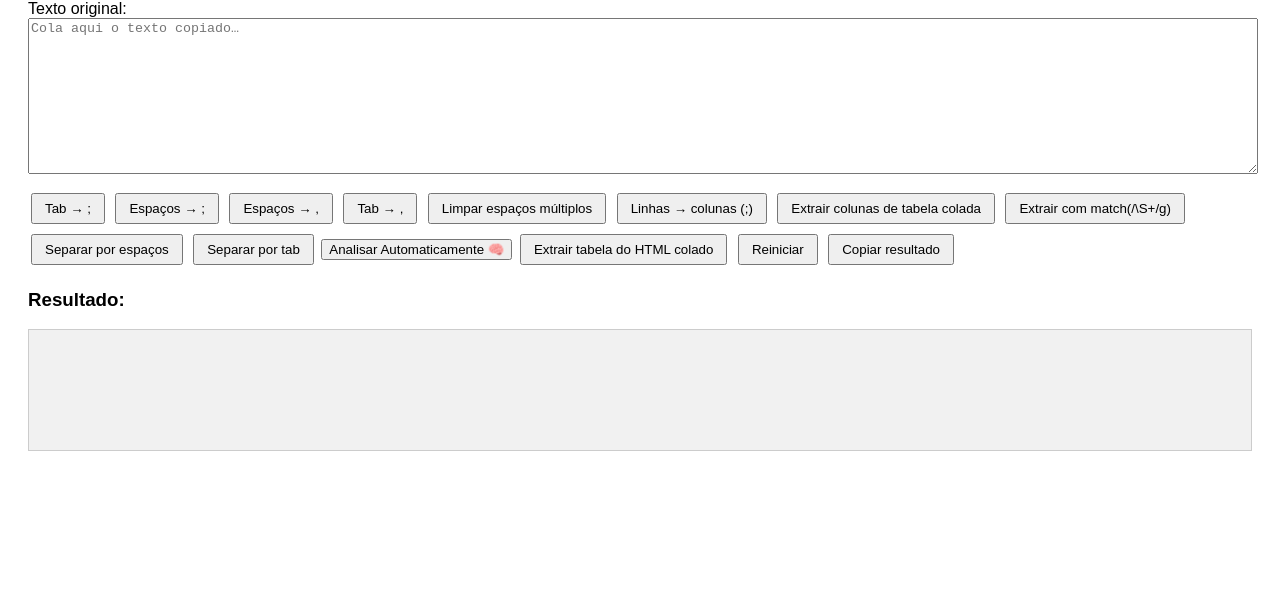
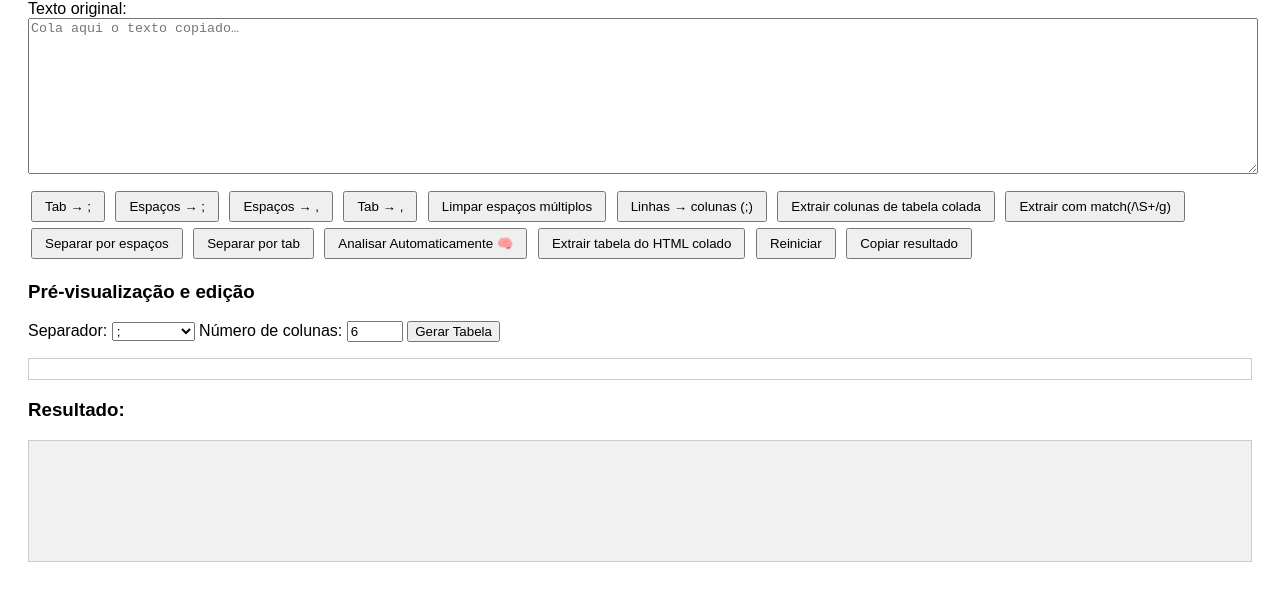
Before and after one commit to pkgit01/text-formater, a plain HTML site: page index.html in a window 1280 px wide. Shown: the part 96-696 px from the top of the page. Drawn offline with Linux system fonts and the light colour scheme.

Commit message:
Update index.html

```diff
--- a/index.html
+++ b/index.html
@@ -4,6 +4,27 @@
   <meta charset="UTF-8">
   <title>Formatador de Texto</title>
   <link rel="stylesheet" href="styles/style.css">
+  <style>
+    textarea {
+      width: 100%;
+      height: 150px;
+      margin-bottom: 10px;
+    }
+    .btn {
+      margin: 3px;
+    }
+    table {
+      border-collapse: collapse;
+      width: 100%;
+    }
+    td {
+      border: 1px solid #ccc;
+      padding: 5px;
+    }
+    td[contenteditable="true"] {
+      background: #f9f9f9;
+    }
+  </style>
 </head>
 <body>
 
@@ -18,19 +39,37 @@
     <button class="btn" onclick="formatSpacesToComma()">Espaços → ,</button>
     <button class="btn" onclick="formatTabsToComma()">Tab → ,</button>
     <button class="btn" onclick="removeExtraSpaces()">Limpar espaços múltiplos</button>
-    <button class="btn" onclick="splitLinesToColumns()">Linhas → colunas (;) </button>
+    <button class="btn" onclick="splitLinesToColumns()">Linhas → colunas (;)</button>
     <button class="btn" onclick="tratarTabelaColada()">Extrair colunas de tabela colada</button>
     <button class="btn" onclick="tratarTodasColunas()">Extrair com match(/\S+/g)</button>
     <button class="btn" onclick="tratarPorEspacos()">Separar por espaços</button>
     <button class="btn" onclick="tratarPorTab()">Separar por tab</button>
-    <button onclick="autoExtrair()">Analisar Automaticamente 🧠</button>
+    <button class="btn" onclick="autoExtrair()">Analisar Automaticamente 🧠</button>
     <button class="btn" onclick="extrairDeTextoHTML()">Extrair tabela do HTML colado</button>
     <button class="btn" onclick="resetOutput()">Reiniciar</button>
     <button class="btn" onclick="copyOutput()">Copiar resultado</button>
   </div>
 
+  <h3>Pré-visualização e edição</h3>
+  <div>
+    <label for="separator">Separador:</label>
+    <select id="separator" onchange="gerarTabela()">
+      <option value="space">Espaço</option>
+      <option value="tab">Tabulação</option>
+      <option value="semicolon" selected>;</option>
+      <option value="comma">,</option>
+    </select>
+
+    <label for="numCols">Número de colunas:</label>
+    <input type="number" id="numCols" value="6" min="1" max="20" onchange="gerarTabela()" />
+
+    <button onclick="gerarTabela()">Gerar Tabela</button>
+  </div>
+
+  <div id="preview" style="margin-top:1em; border:1px solid #ccc; padding:10px; max-height:300px; overflow:auto;"></div>
+
   <h3>Resultado:</h3>
-  <div id="output"></div>
+  <div id="output" style="white-space: pre-wrap;"></div>
 
   <script src="scripts/main.js"></script>
 </body>
```
